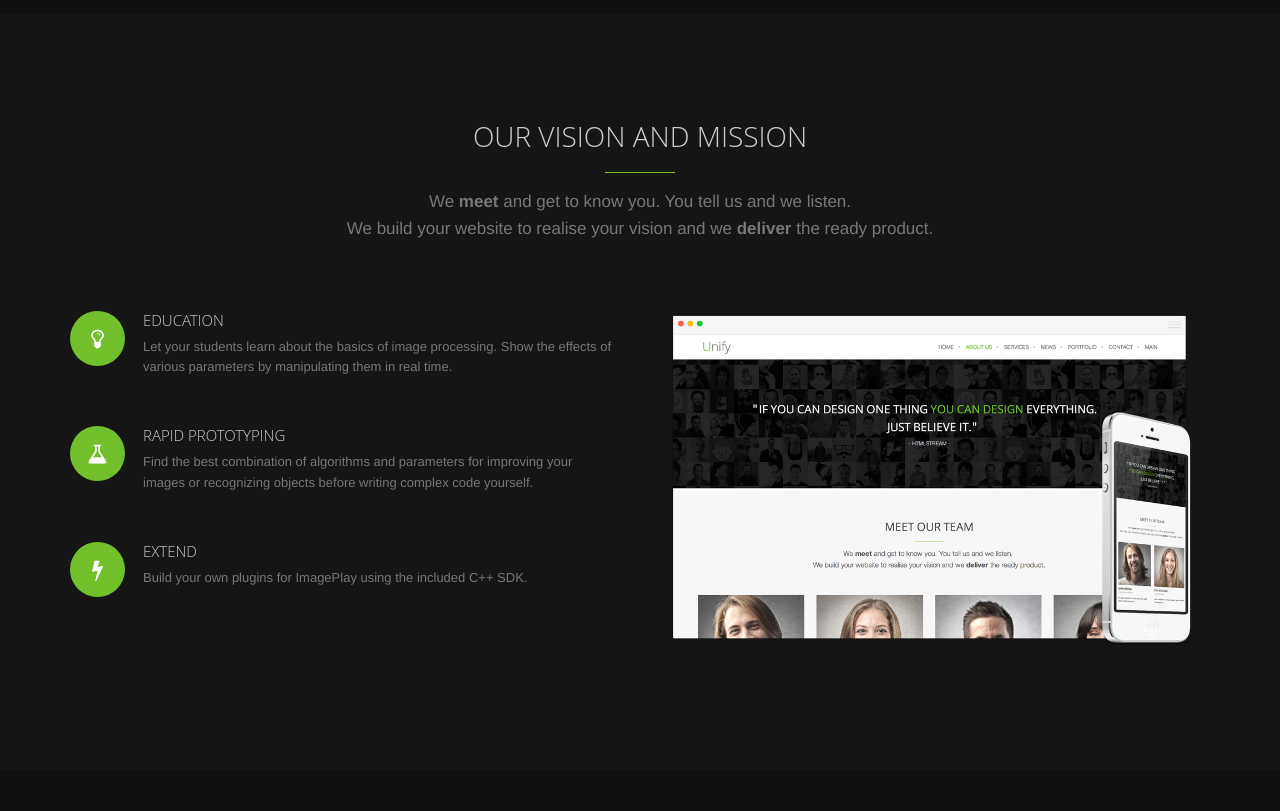
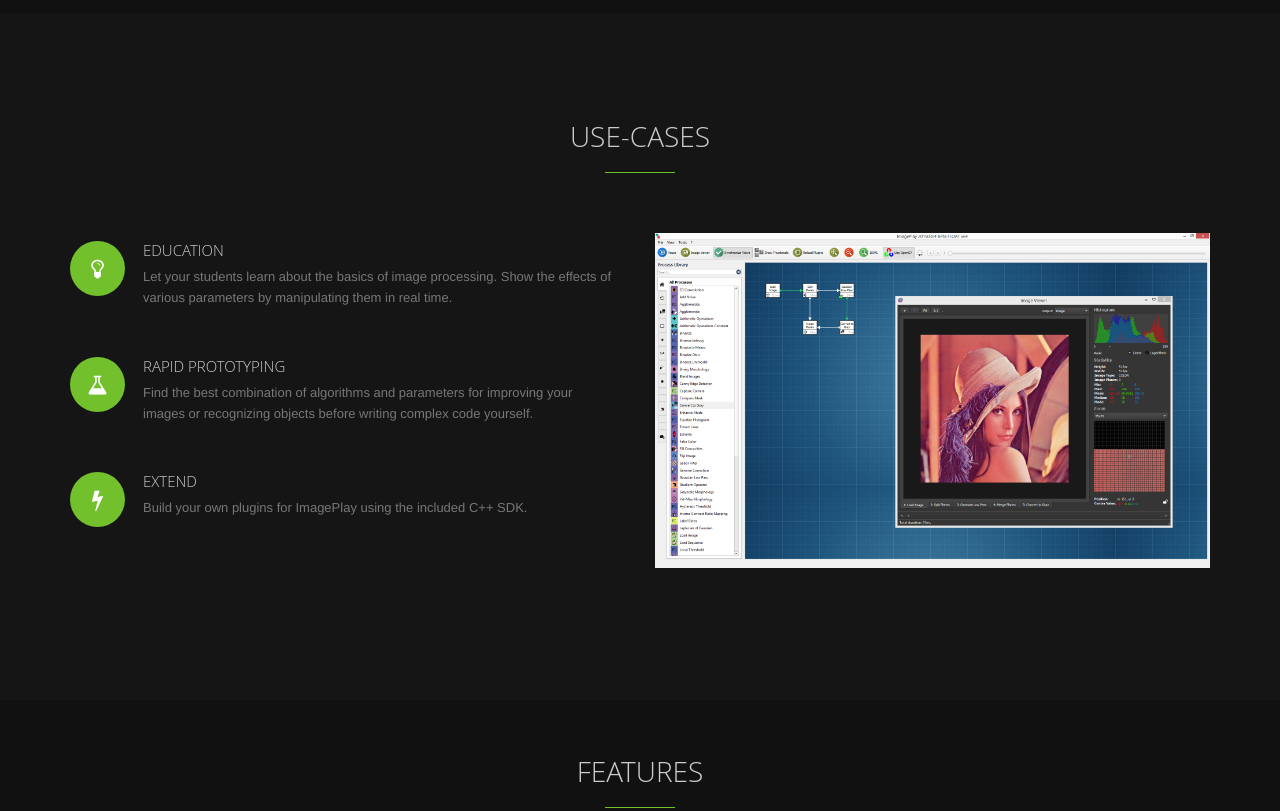
Before and after one commit to cpvrlab/ImagePlay_doc, a plain HTML site: page index.html in a window 1280 px wide. Shown: the part 1100-1911 px from the top of the page. Drawn offline with Linux system fonts and the light colour scheme.

Commit message:
new text

```diff
--- a/index.html
+++ b/index.html
@@ -109,9 +109,7 @@ The data-spy and data-target are part of the built-in Bootstrap scrollspy functi
     <section id="use-cases">
         <div class="container content-lg">
             <div class="title-v1">
-                <h2>Our Vision And Mission</h2>
-                <p>We <strong>meet</strong> and get to know you. You tell us and we listen. <br>
-                We build your website to realise your vision and we <strong>deliver</strong> the ready product.</p>
+                <h2>Use-Cases</h2>
             </div>
 
             <div class="row">
@@ -140,7 +138,7 @@ The data-spy and data-target are part of the built-in Bootstrap scrollspy functi
                 </div>
 
                 <div class="col-md-6">
-                    <img class="img-responsive" src="assets/img/mockup/mockup1.png" alt="">
+                    <img class="img-responsive" src="assets/img/01.png" alt="">
                 </div>
             </div>
         </div>
@@ -289,8 +287,8 @@ The data-spy and data-target are part of the built-in Bootstrap scrollspy functi
         <div class="container content-lg">
             <div class="title-v1">
                 <h2>Download &amp; Build</h2>
-                <p>We do <strong>things</strong> differently company providing key digital services. <br>
-                Focused on helping our clients to build a <strong>successful</strong> business on web and mobile.</p>
+                <p>Binaries are coming soon...</p>
+				<a href="https://github.com/cpvrlab/ImagePlay/blob/master/install.md">Build Instructions</a>
             </div>
         </div>
     </section>
```
